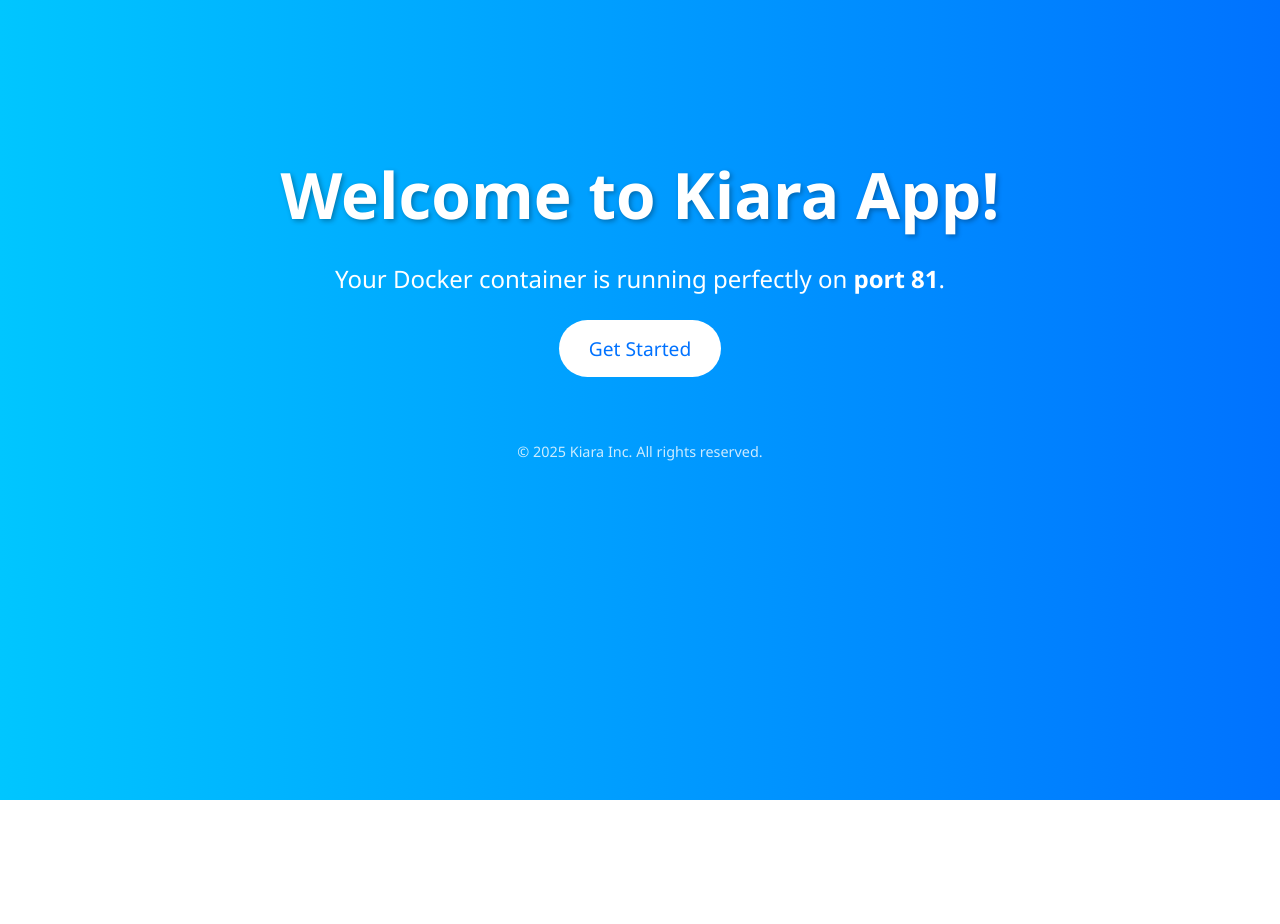
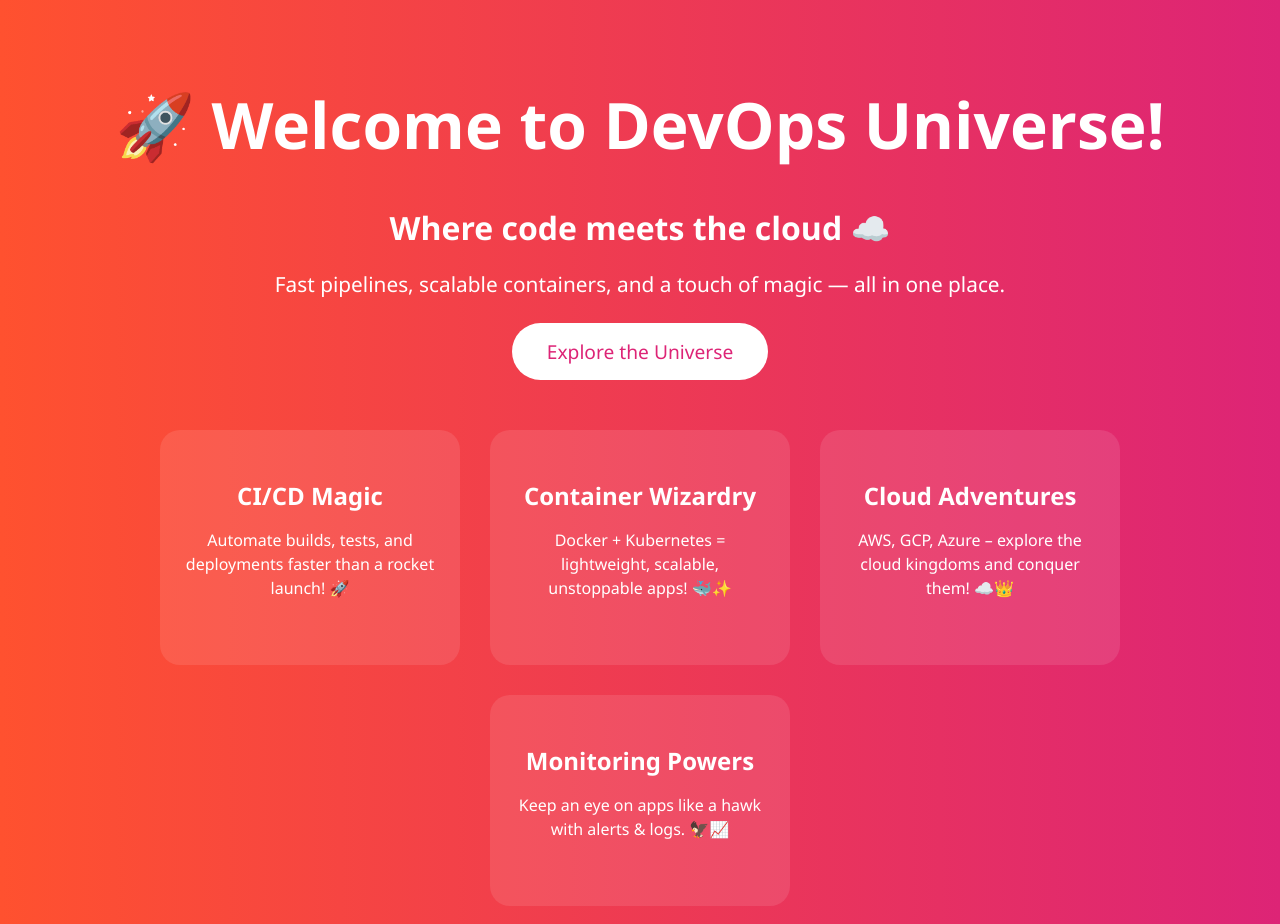
Before and after one commit to Kiaraintellipaat/Demo1, a plain HTML site: page index.html in a window 1280 px wide. Shown: the top 924 px of the page. Before the commit the page ends 800 px from the top, so only its background shows below. Drawn offline with Linux system fonts and the light colour scheme.

Commit message:
Update index.html

```diff
--- a/index.html
+++ b/index.html
@@ -3,54 +3,129 @@
 <head>
     <meta charset="UTF-8">
     <meta name="viewport" content="width=device-width, initial-scale=1.0">
-    <title>Welcome to Kiara App</title>
+    <title>Kiara's DevOps World</title>
     <style>
         body {
+            margin: 0;
             font-family: 'Segoe UI', Tahoma, Geneva, Verdana, sans-serif;
-            background: linear-gradient(to right, #00c6ff, #0072ff);
-            color: white;
+            background: linear-gradient(to right, #ff512f, #dd2476);
+            color: #fff;
             text-align: center;
-            padding: 100px 20px;
+            padding: 50px 20px;
+            overflow-x: hidden;
         }
 
         h1 {
             font-size: 4em;
             margin-bottom: 20px;
-            text-shadow: 2px 2px 5px rgba(0,0,0,0.3);
+            animation: float 3s ease-in-out infinite;
+        }
+
+        h2 {
+            font-size: 2em;
+            margin-bottom: 20px;
+            animation: fadeIn 2s ease forwards;
+            opacity: 0;
         }
 
         p {
-            font-size: 1.5em;
+            font-size: 1.3em;
             margin-bottom: 40px;
+            animation: fadeIn 3s ease forwards;
+            opacity: 0;
         }
 
         .button {
             background-color: #fff;
-            color: #0072ff;
-            padding: 15px 30px;
-            text-decoration: none;
+            color: #dd2476;
+            padding: 15px 35px;
             font-size: 1.2em;
             border-radius: 50px;
+            text-decoration: none;
             transition: 0.3s;
+            animation: fadeInUp 4s ease forwards;
+            opacity: 0;
         }
 
         .button:hover {
-            background-color: #0072ff;
+            background-color: #dd2476;
             color: #fff;
-            box-shadow: 0 5px 15px rgba(0,0,0,0.3);
+            box-shadow: 0 5px 20px rgba(0,0,0,0.3);
         }
 
-        footer {
-            margin-top: 80px;
-            font-size: 0.9em;
-            opacity: 0.8;
+        .cards {
+            display: flex;
+            flex-wrap: wrap;
+            justify-content: center;
+            margin-top: 50px;
+        }
+
+        .card {
+            background: rgba(255,255,255,0.1);
+            border-radius: 20px;
+            margin: 15px;
+            padding: 25px;
+            width: 250px;
+            text-align: center;
+            transition: transform 0.3s, box-shadow 0.3s;
+            cursor: pointer;
+        }
+
+        .card:hover {
+            transform: translateY(-10px);
+            box-shadow: 0 15px 25px rgba(0,0,0,0.4);
+        }
+
+        .card h3 {
+            font-size: 1.5em;
+            margin-bottom: 15px;
+        }
+
+        .card p {
+            font-size: 1em;
+            line-height: 1.5;
+        }
+
+        /* Animations */
+        @keyframes float {
+            0%, 100% { transform: translateY(0px);}
+            50% { transform: translateY(-15px);}
+        }
+
+        @keyframes fadeIn {
+            0% { opacity: 0; transform: translateY(20px);}
+            100% { opacity: 1; transform: translateY(0);}
+        }
+
+        @keyframes fadeInUp {
+            0% { opacity: 0; transform: translateY(50px);}
+            100% { opacity: 1; transform: translateY(0);}
         }
     </style>
 </head>
 <body>
-    <h1>Welcome to Kiara App!</h1>
-    <p>Your Docker container is running perfectly on <strong>port 81</strong>.</p>
-    <a href="#" class="button">Get Started</a>
-    <footer>© 2025 Kiara Inc. All rights reserved.</footer>
+    <h1>🚀 Welcome to DevOps Universe!</h1>
+    <h2>Where code meets the cloud ☁️</h2>
+    <p>Fast pipelines, scalable containers, and a touch of magic — all in one place.</p>
+    <a href="#" class="button">Explore the Universe</a>
+
+    <div class="cards">
+        <div class="card">
+            <h3>CI/CD Magic</h3>
+            <p>Automate builds, tests, and deployments faster than a rocket launch! 🚀</p>
+        </div>
+        <div class="card">
+            <h3>Container Wizardry</h3>
+            <p>Docker + Kubernetes = lightweight, scalable, unstoppable apps! 🐳✨</p>
+        </div>
+        <div class="card">
+            <h3>Cloud Adventures</h3>
+            <p>AWS, GCP, Azure – explore the cloud kingdoms and conquer them! ☁️👑</p>
+        </div>
+        <div class="card">
+            <h3>Monitoring Powers</h3>
+            <p>Keep an eye on apps like a hawk with alerts & logs. 🦅📈</p>
+        </div>
+    </div>
 </body>
 </html>
```
